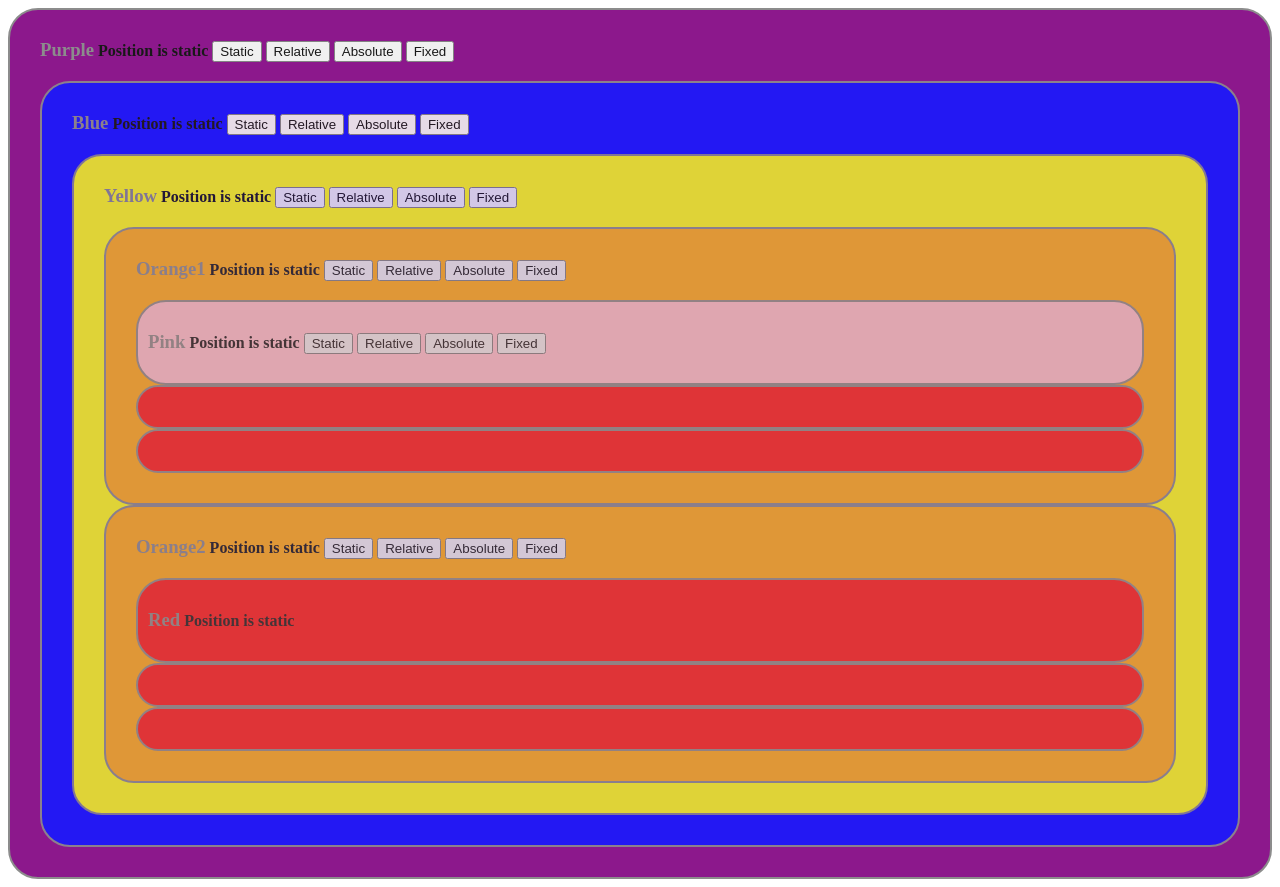
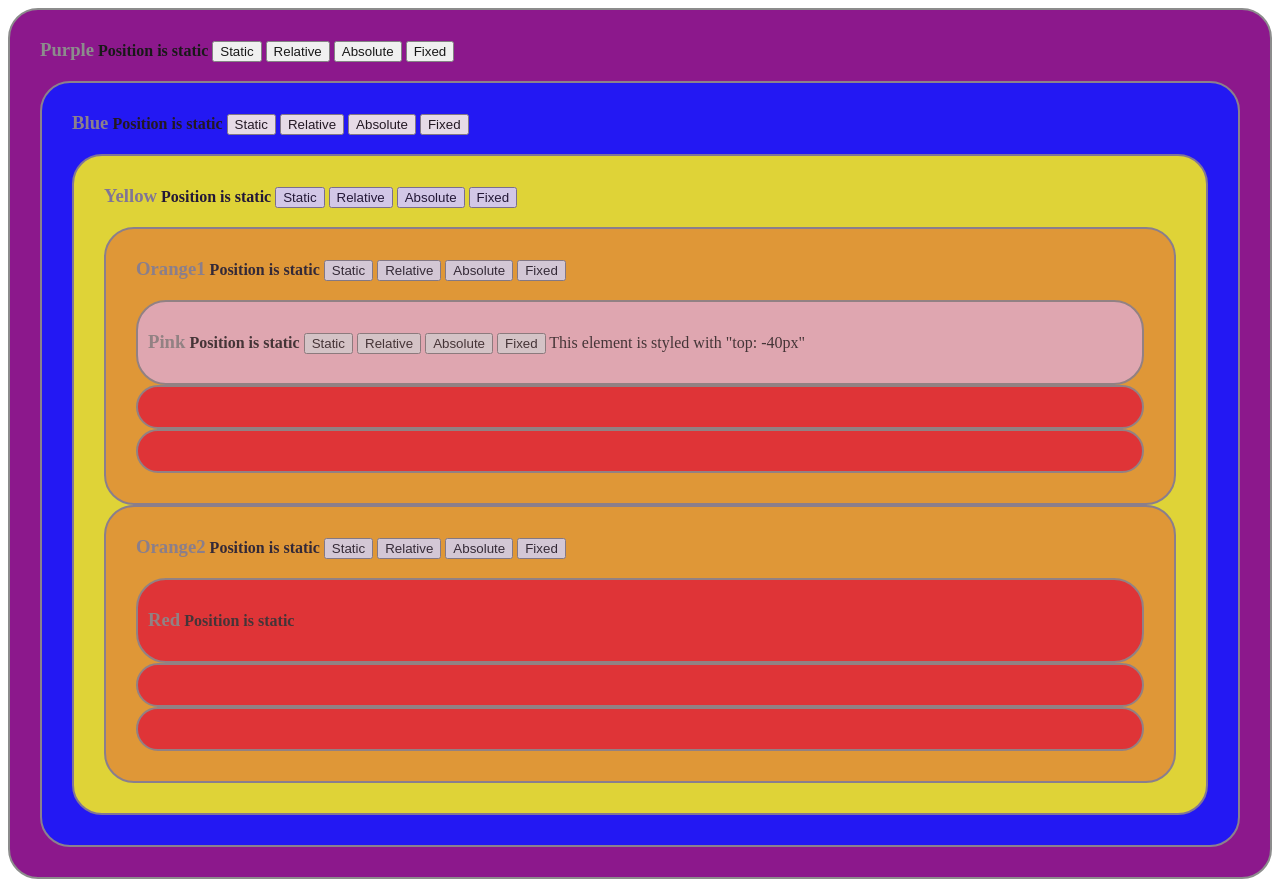
Before and after one commit to ryo-capricorn92/ryo-capricorn92.github.io, a plain HTML site: page css-positions/index.html in a window 1280 px wide. Drawn offline with nearby package versions, Linux system fonts and the light colour scheme.

Commit message:
(feat) add comment about css style on pink

```diff
--- a/css-positions/index.html
+++ b/css-positions/index.html
@@ -35,6 +35,7 @@
                <button onclick="pinkToRelative()">Relative</button>
                <button onclick="pinkToAbsolute()">Absolute</button>
                <button onclick="pinkToFixed()">Fixed</button>
+               <span>This element is styled with "top: -40px"</span>
              </div>
              <div class="red"></div>
              <div class="red"></div>
```
